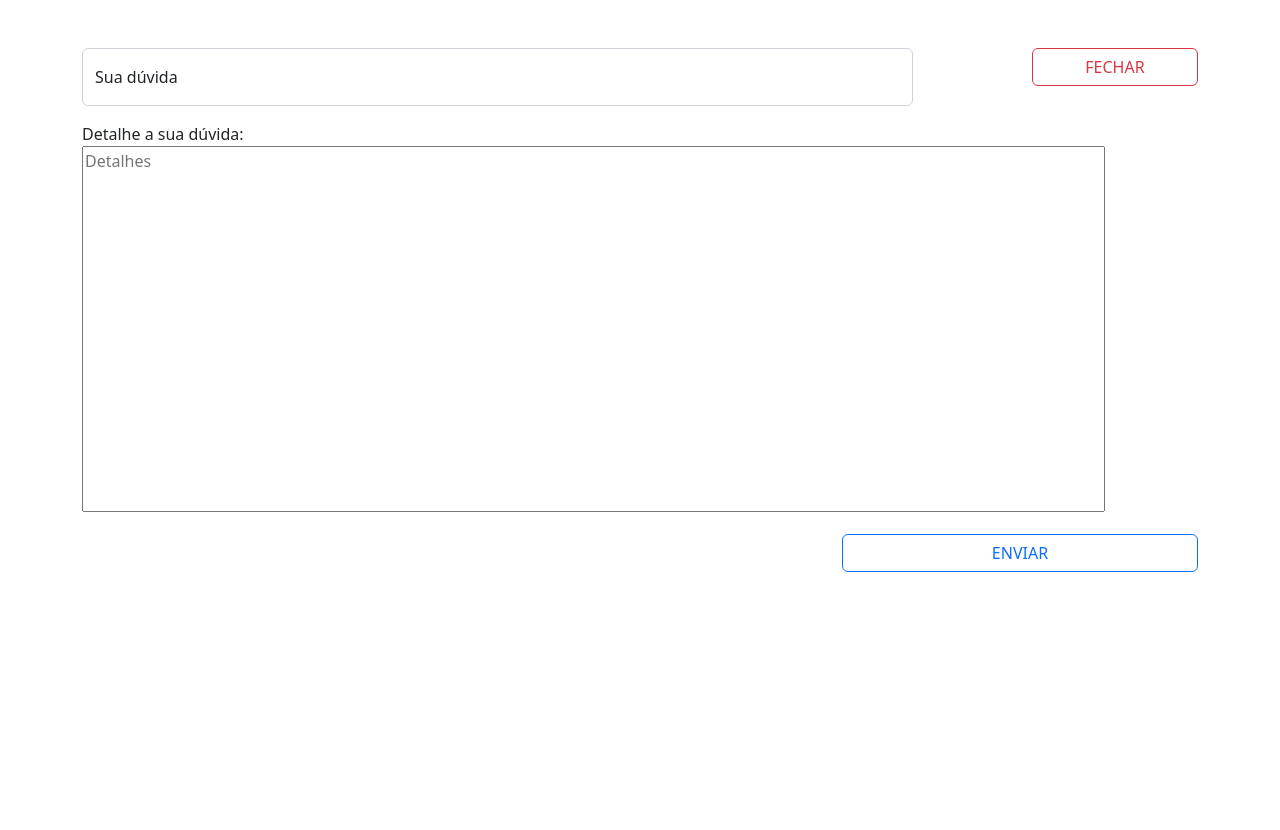
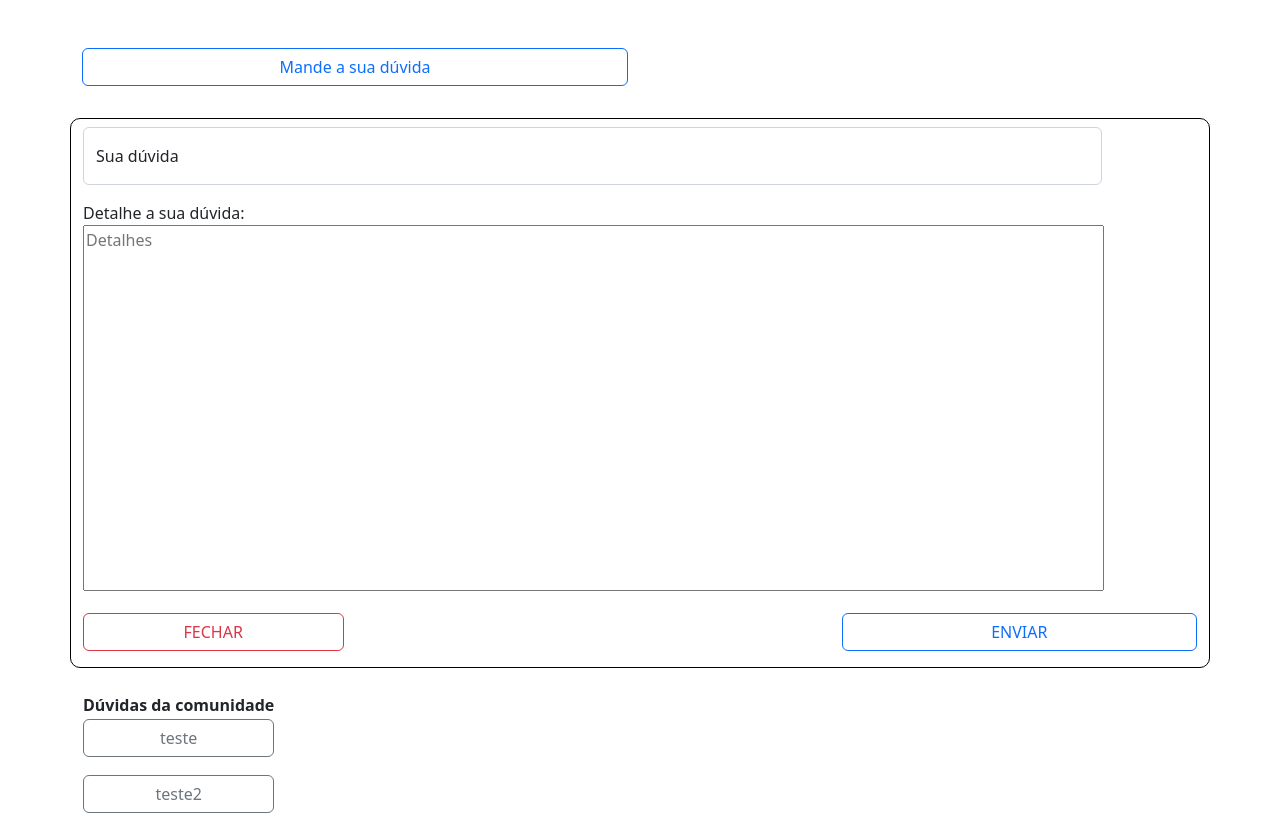
Before and after one commit to Peoliveirapinto/Projeto, a plain HTML site: page forum.html in a window 1280 px wide. Before the commit the page ends 800 px from the top, so only its background shows below. Drawn offline with nearby package versions, Linux system fonts and the light colour scheme.

Commit message:
base area pergunta2

```diff
--- a/forum.html
+++ b/forum.html
@@ -10,23 +10,28 @@
 </head>
 
 <body>
+    <!--botão para abrir área de pergunta-->
+    <div class="container mt-5" >
+        <div class="row justify-content-start">
+            <div class="col-md-6">
+                <button class="btn btn-outline-primary mb-3 w-100">
+                    Mande a sua dúvida
+                </button>
+            </div>
+        </div>
+    </div>
+
     <!--area de pergunta-->
-    <div class="container mt-5">
-        <div class="row justify-content-between">
+    <div class="container mt-3" style="border: 1px solid black; border-radius: 10px;">
+        <div class="row justify-content-start">
             <!--espaço pra inserir pergunta-->
-            <div class="col-md-9">
+            <div class="col-12 col-md-11 mt-2">
                 <div class="form-floating mb-3">
                     <input type="text" class="form-control" id="duvidaBox" placeholder="Sua dúvida">
                     <label for="duvidaBox">
                         Sua dúvida
                     </label>
                 </div>
-            </div>
-            <!--botões de fechar-->
-            <div class="col-4 col-md-2">
-                <button class="btn btn-outline-danger mb-3 w-100">
-                    FECHAR
-                </button>
             </div>
         </div>
         <!--espaço para inserir detalhes da pergunta-->
@@ -38,7 +43,14 @@
             </div>
         </div>
         <!--botão de enviar-->
-        <div class="row justify-content-end">
+        <div class="row justify-content-between">
+            <!--botões de fechar-->
+            <div class="col-5 col-sm-4 col-md-3">
+                <button class="btn btn-outline-danger mb-3 w-100">
+                    FECHAR
+                </button>
+            </div>
+            <!--botão de enviar-->
             <div class="col-6 col-sm-5 col-md-4">
                 <button class="btn btn-outline-primary mb-3 w-100">
                     ENVIAR
@@ -47,6 +59,32 @@
         </div>
     </div>
 
+    <!--boletim de perguntas-->
+    <div class="container mt-4">
+        <table>
+            <thead>
+                <tr>
+                    <th>Dúvidas da comunidade</th>
+                </tr>
+            </thead>
+            <tbody>
+                <tr>
+                    <th>
+                        <button class="btn btn-outline-secondary mb-3 w-100">
+                            teste
+                        </button>
+                    </th>
+                </tr>
+                <tr>
+                    <th>
+                        <button class="btn btn-outline-secondary mb-3 w-100">
+                            teste2
+                        </button>
+                    </th>
+                </tr>
+            </tbody>
+        </table>
+    </div>
 
     <script src="forumFrontend.js"></script>
     <script src="https://cdn.jsdelivr.net/npm/bootstrap@5.2.3/dist/js/bootstrap.bundle.min.js"
```
